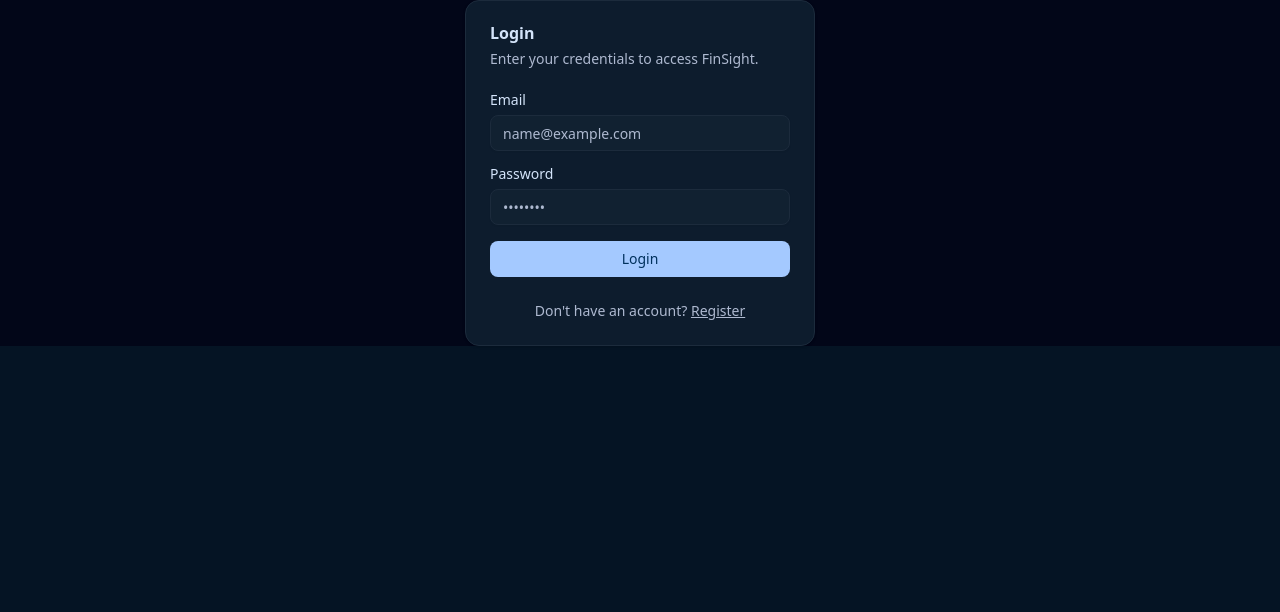
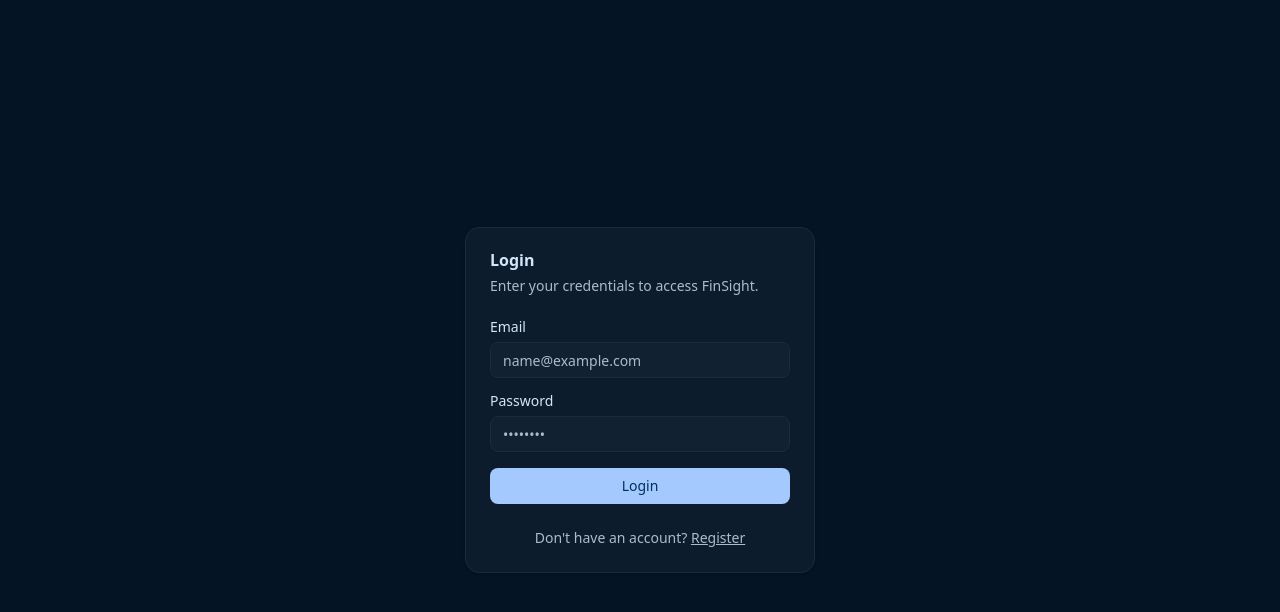
Before and after one commit to MuresanRazv/finsight, a Next.js app in the folder web-client/: page /login in a window 1280 px wide. Shown: the top 612 px of the page. Built offline with nearby package versions, Linux system fonts and the light colour scheme; no server answers.

Commit message:
style(auth): center login/register forms using min-h-screen and apply theme background

```diff
--- a/web-client/src/app/(auth)/layout.tsx
+++ b/web-client/src/app/(auth)/layout.tsx
@@ -4,7 +4,7 @@
     children: React.ReactNode
 }) {
     return (
-        <div className='flex h-full items-center justify-center bg-slate-950'>
+        <div className='flex min-h-screen items-center justify-center bg-background'>
             {children}
         </div>
     )
```
